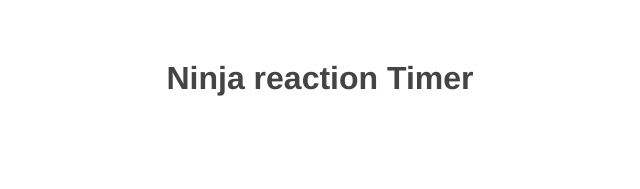
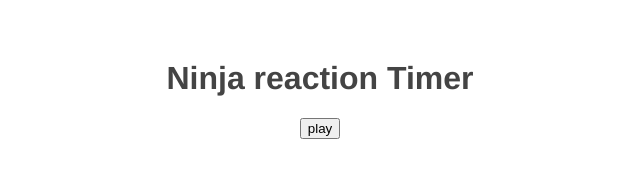
Before and after one commit to manelpz/reaction-timer, a Vue app: page / in a window 1280 px wide. Shown: the top 189 px of the page, without its empty margins (320-960 px from the left). Built offline with nearby package versions, Linux system fonts and the light colour scheme.

Commit message:
adding button logic

```diff
--- a/package.json
+++ b/package.json
@@ -12,7 +12,8 @@
   },
   "devDependencies": {
     "@vue/cli-plugin-babel": "~4.5.0",
-    "@vue/cli-service": "~4.5.0",
-    "@vue/compiler-sfc": "^3.0.0"
+    "@vue/cli-service": "^3.12.1",
+    "@vue/compiler-sfc": "^3.0.0",
+    "webpack-dev-server": "^1.16.5"
   }
 }
--- a/src/App.vue
+++ b/src/App.vue
@@ -1,5 +1,6 @@
 <template>
 <h1>Ninja reaction Timer </h1>
+<button @click="start">play</button>
 </template>
 
 <script>
@@ -7,6 +8,19 @@
 export default {
   name: 'App',
   components: {
+  },
+  data(){
+    return {
+      isPlaying: false,
+      delay:null
+    }
+  },
+  methods:{
+    start(){
+      this.delay = 2000 + Math.random() * 5000
+      this.isPlaying = true
+      console.log(this.delay)
+    }
   }
 }
 </script>
@@ -14,7 +28,7 @@ export default {
 <style>
 #app {
   font-family: Avenir, Helvetica, Arial, sans-serif;
-  -webkit-font-smoothing: antialiased;
+  -webkit-fonAt-smoothing: antialiased;
   -moz-osx-font-smoothing: grayscale;
   text-align: center;
   color: #444;
```
Also changed, not shown: 1 other file (tests, documents, lock files or other folders).
